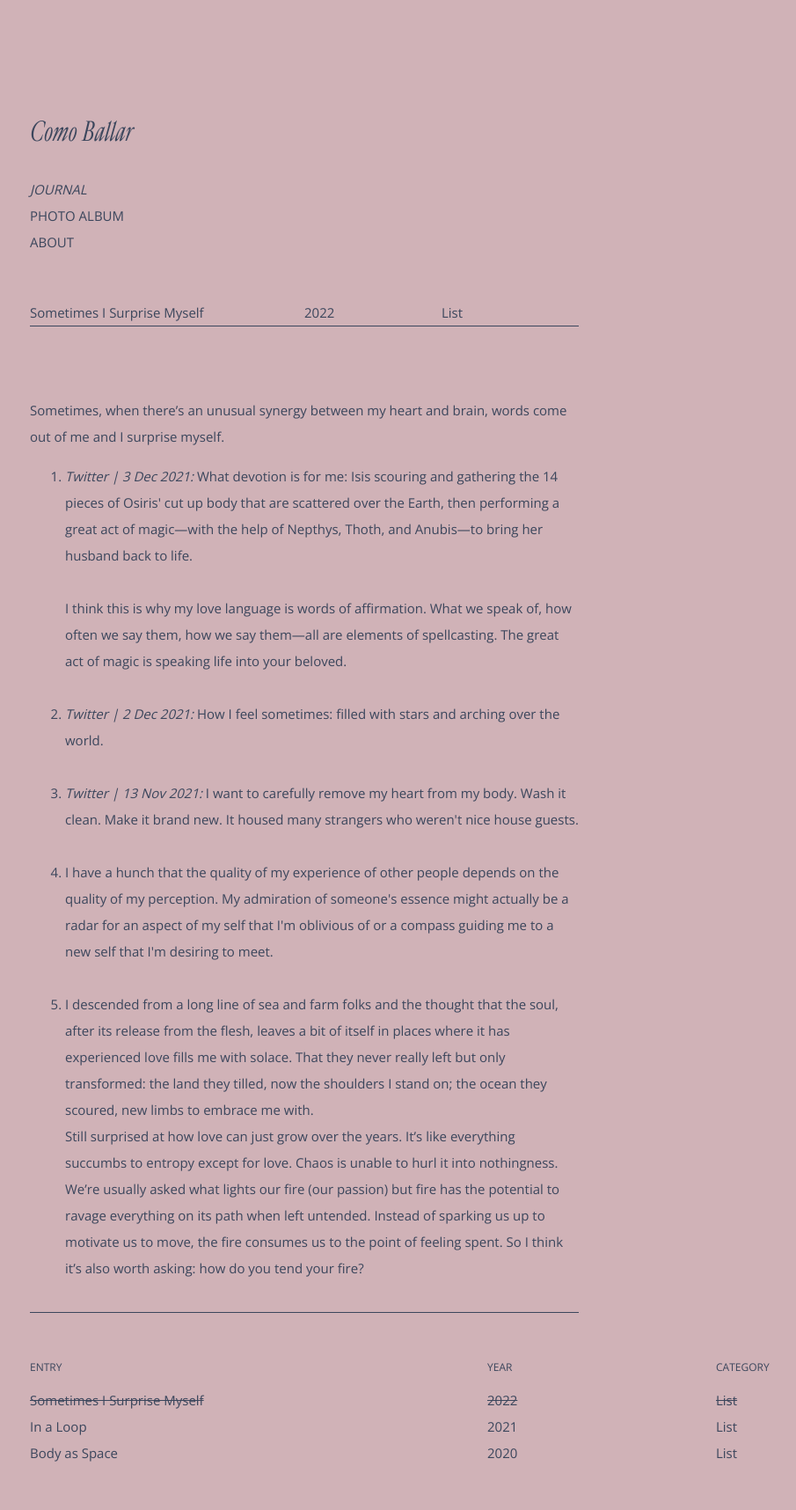
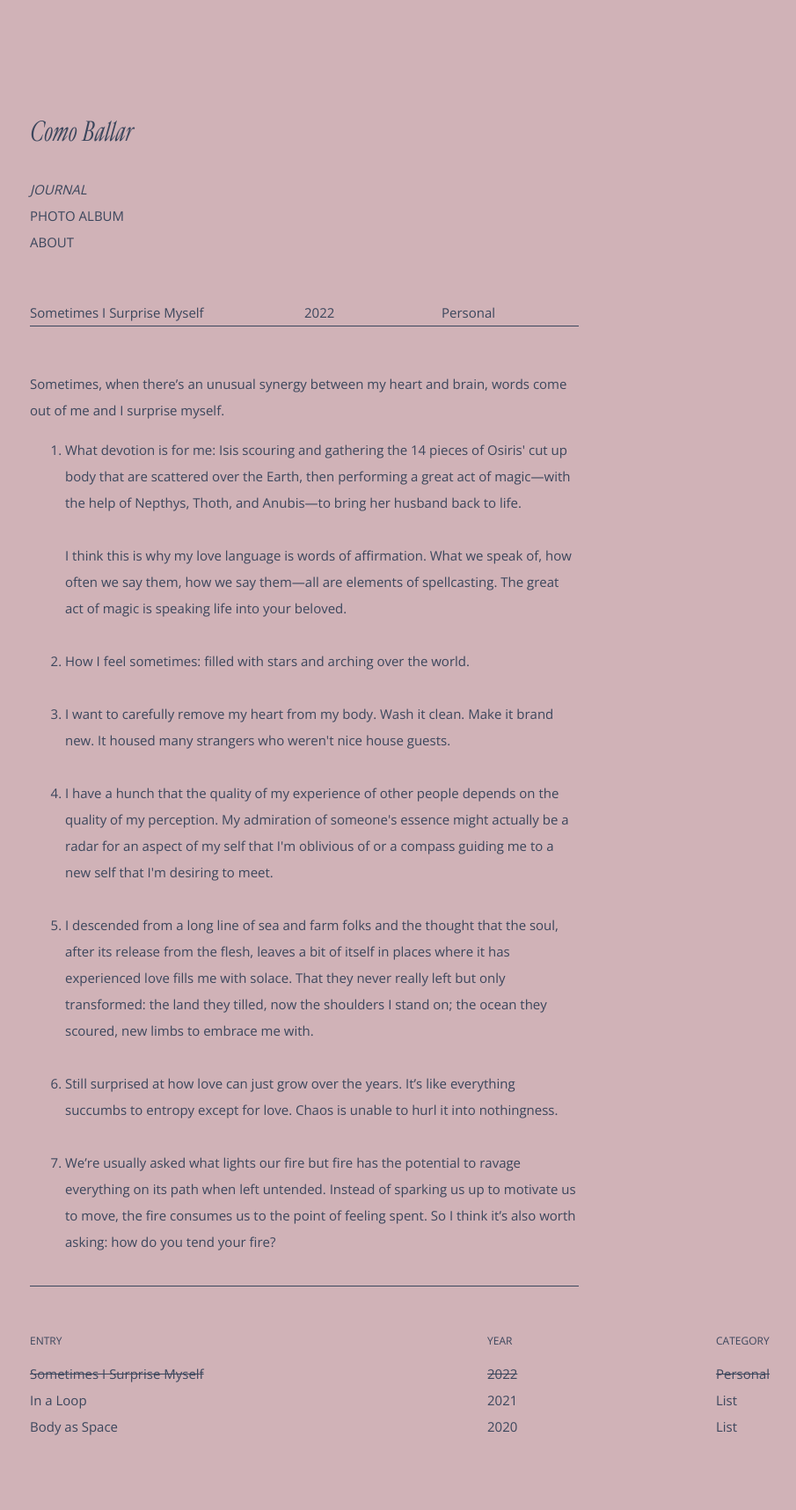
Before and after one commit to comballar/comballar.github.io, a Jekyll site: the page built from _journals/2022-03-11-surprise-myself.md, in a window 1280 px wide. Shown: the whole page at 88% size, without its empty margins (86-991 px from the left). Built offline with Jekyll 4.4.1, drawn with Linux system fonts in a browser that asks for light colours; some web fonts are replaced; after the commit the page ends 1686 px from its top, so only the background shows below that.

Commit message:
Update 2022-03-11-surprise-myself.md

```diff
--- a/_journals/2022-03-11-surprise-myself.md
+++ b/_journals/2022-03-11-surprise-myself.md
@@ -2,24 +2,26 @@
 layout: entry
 title:  Sometimes I Surprise Myself
 author: Phoemela Ballaran
-category: List
+category: Personal
 date: 2022-03-11
 img: https://raw.githubusercontent.com/comoballar/postdb/main/journal02/time.jpeg
 ---
-<br><br>
+<br>
 Sometimes, when there's an unusual synergy between my heart and brain, words come out of me and I surprise myself.
+<br>
 <ol>
-  <li><i>Twitter | 3 Dec 2021:</i> What devotion is for me: Isis scouring and gathering the 14 pieces of Osiris' cut up body that are scattered over the Earth, then performing a great act of magic—with the help of Nepthys, Thoth, and Anubis—to bring her husband back to life.
+  <li>What devotion is for me: Isis scouring and gathering the 14 pieces of Osiris' cut up body that are scattered over the Earth, then performing a great act of magic—with the help of Nepthys, Thoth, and Anubis—to bring her husband back to life.
     <br><br>
     I think this is why my love language is words of affirmation. What we speak of, how often we say them, how we say them—all are elements of spellcasting. The great act of magic is speaking life into your beloved.</li>
   <br>
-  <li><i>Twitter | 2 Dec 2021:</i> How I feel sometimes: filled with stars and arching over the world.</li>
+  <li>How I feel sometimes: filled with stars and arching over the world.</li>
   <br>
-  <li><i>Twitter | 13 Nov 2021:</i> I want to carefully remove my heart from my body. Wash it clean. Make it brand new. It housed many strangers who weren't nice house guests.</li>
+  <li>I want to carefully remove my heart from my body. Wash it clean. Make it brand new. It housed many strangers who weren't nice house guests.</li>
   <br>
   <li>I have a hunch that the quality of my experience of other people depends on the quality of my perception. My admiration of someone's essence might actually be a radar for an aspect of my self that I'm oblivious of or a compass guiding me to a new self that I'm desiring to meet.</li>
   <br>
   <li>I descended from a long line of sea and farm folks and the thought that the soul, after its release from the flesh, leaves a bit of itself in places where it has experienced love fills me with solace. That they never really left but only transformed: the land they tilled, now the shoulders I stand on; the ocean they scoured, new limbs to embrace me with.</li>
-  Still surprised at how love can just grow over the years. It’s like everything succumbs to entropy except for love. Chaos is unable to hurl it into nothingness.
-
-  We’re usually asked what lights our fire (our passion) but fire has the potential to ravage everything on its path when left untended. Instead of sparking us up to motivate us to move, the fire consumes us to the point of feeling spent. So I think it’s also worth asking: how do you tend your fire?
+  <br>
+  <li>Still surprised at how love can just grow over the years. It’s like everything succumbs to entropy except for love. Chaos is unable to hurl it into nothingness.</li>
+  <br>
+  <li>We’re usually asked what lights our fire but fire has the potential to ravage everything on its path when left untended. Instead of sparking us up to motivate us to move, the fire consumes us to the point of feeling spent. So I think it’s also worth asking: how do you tend your fire?</li>
```
